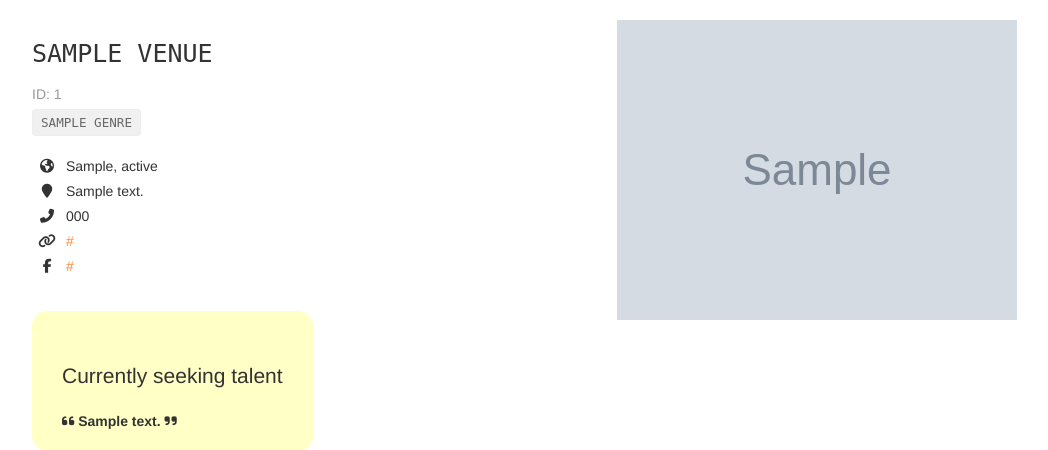
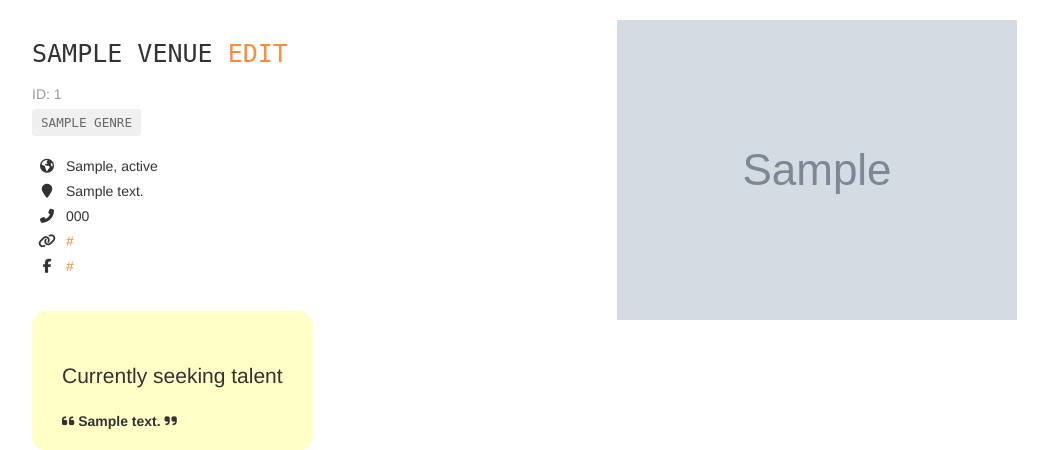
Before and after one commit to ameernasser88/Fyyur, a Flask app: page /venues/1 in a window 1280 px wide. Shown: the part 60-510 px from the top of the page, without its empty margins (38-1086 px from the left). Run offline with Flask 2, Linux system fonts and the light colour scheme; tables that the repository leaves empty hold one stand-in row (values such as "Sample post"); grey boxes marked "Sample" are stand-in pictures; some libraries are stand-ins or nearby versions.

Commit message:
adit button in artist/venue pages

```diff
--- a/templates/pages/show_artist.html
+++ b/templates/pages/show_artist.html
@@ -5,6 +5,7 @@
 	<div class="col-sm-6">
 		<h1 class="monospace">
 			{{ artist.name }}
+            <a href="/artists/{{ artist.id }}/edit"> Edit</a>
 		</h1>
 		<p class="subtitle">
 			ID: {{ artist.id }}
--- a/templates/pages/show_venue.html
+++ b/templates/pages/show_venue.html
@@ -5,6 +5,7 @@
 	<div class="col-sm-6">
 		<h1 class="monospace">
 			{{ venue.name }}
+            <a href="/venues/{{ venue.id }}/edit"> Edit</a>
 		</h1>
 		<p class="subtitle">
 			ID: {{ venue.id }}
```
Also changed, not shown: app.py (+2 -7 lines).
